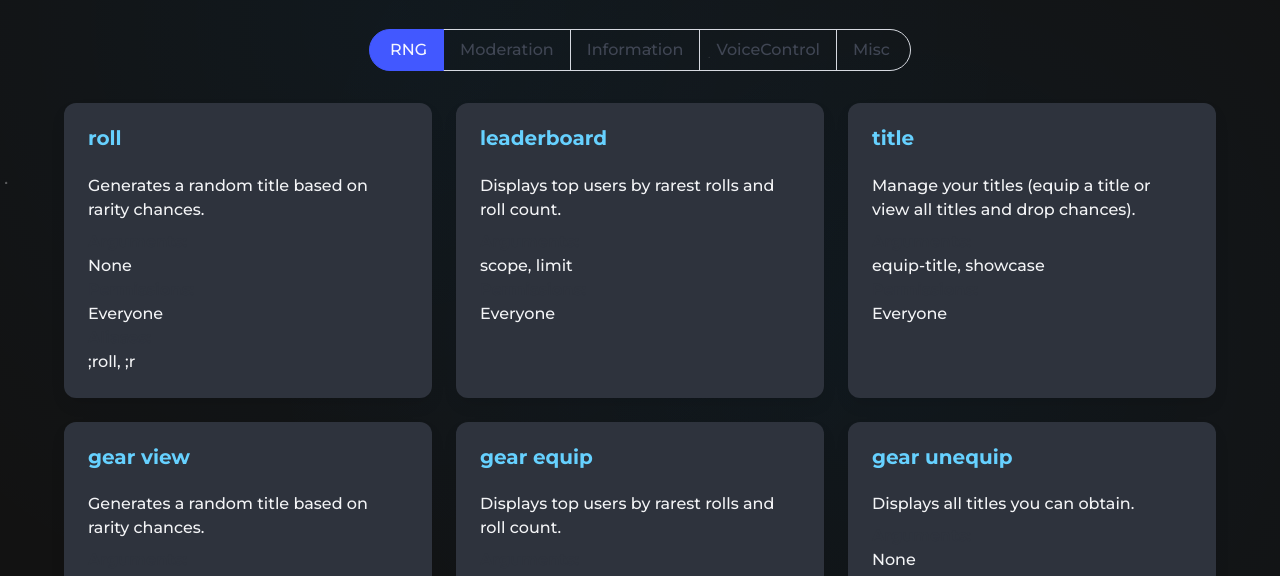
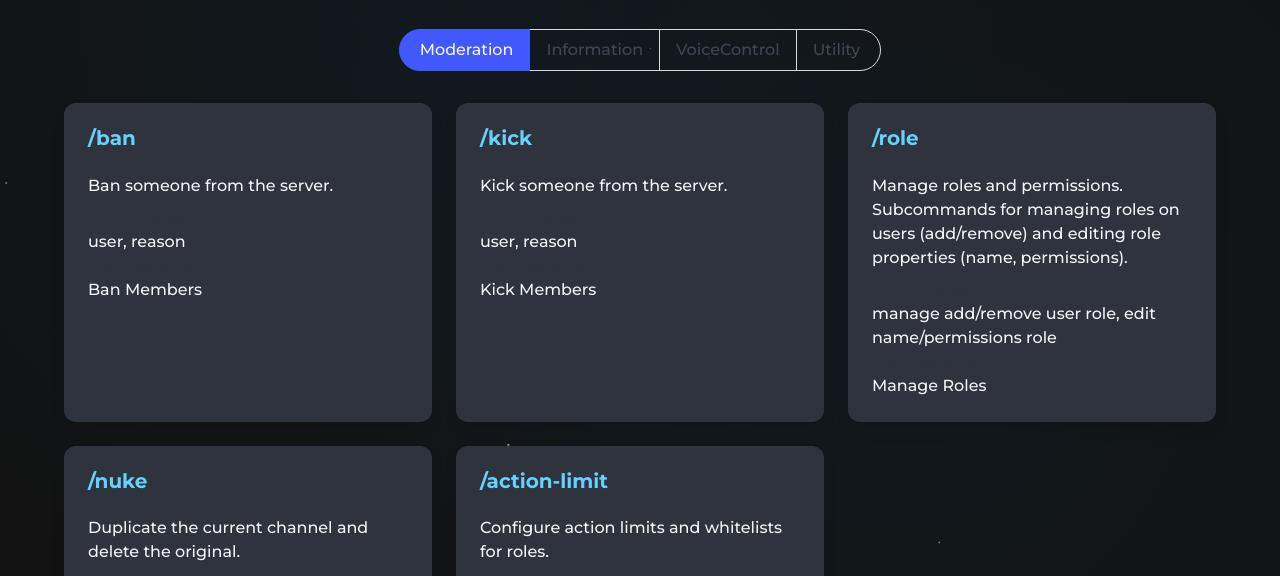
Before and after one commit to pupxrl/need-site, a plain HTML site: page index.html in a window 1280 px wide. Both pictures are taken after a click on the link "Commands". Shown: the part 219-795 px from the top of the page. Drawn offline with nearby package versions, Linux system fonts and the light colour scheme; a web font is replaced by a local one.

Commit message:
hooh finnallyyy

```diff
--- a/css/style.css
+++ b/css/style.css
@@ -134,31 +134,19 @@ body {
 }
 
 .fade-in {
-  animation: fadeIn 0.3s ease-in-out forwards;
+  animation: fadeIn 0.2s ease-in forwards;
 }
 
 .fade-out {
-  animation: fadeOut 0.2s ease-in-out forwards;
+  animation: fadeOut 0.2s ease-out forwards;
 }
 
 @keyframes fadeIn {
-  from {
-    opacity: 0;
-    transform: translateY(10px);
-  }
-  to {
-    opacity: 1;
-    transform: translateY(0);
-  }
+  from { opacity: 0; transform: translateY(4px); }
+  to { opacity: 1; transform: translateY(0); }
 }
 
 @keyframes fadeOut {
-  from {
-    opacity: 1;
-    transform: translateY(0);
-  }
-  to {
-    opacity: 0;
-    transform: translateY(10px);
-  }
+  from { opacity: 1; transform: translateY(0); }
+  to { opacity: 0; transform: translateY(4px); }
 }
--- a/index.html
+++ b/index.html
@@ -5,14 +5,10 @@
     <meta name="viewport" content="width=device-width, initial-scale=1.0" />
 
     <!-- SEO & Meta -->
-    <meta property="og:title" content="Invite Cash!" />
+    <meta property="og:title" content="Cash is the last bot you'll ever use!" />
     <meta
       name="description"
-      content="Cash: moderation + RPG bot for Discord servers."
-    />
-    <meta
-      property="og:image"
-      content="https://media.discordapp.net/attachments/718993959950614631/1066061458556846100/campfire_cats.gif"
+      content="Cash: moderation + utility bot for Discord servers."
     />
     <meta property="og:url" content="https://pupxrl.github.io/cash-webpage/" />
     <meta property="og:type" content="website" />
@@ -112,7 +108,7 @@
               Cash is Discord’s<br />all-in-one premier app.
             </h2>
             <p id="paragraph2" class="subtitle is-5 has-text-left">
-              Moderation. RNG. Voice Control. Level up your server with
+              Moderation. Vanity. Voice Control. Level up your server with
               powerful, seamless, and customizable commands.
             </p>
             <div class="buttons mt-4">
@@ -189,16 +185,16 @@
           id="categoryNav"
         >
           <ul>
-            <li class="is-active" data-category="rng"><a>RNG</a></li>
-            <li data-category="moderation"><a>Moderation</a></li>
+            <li class="is-active" data-category="moderation">
+              <a>Moderation</a>
+            </li>
             <li data-category="information"><a>Information</a></li>
             <li data-category="voicecontrol"><a>VoiceControl</a></li>
-            <li data-category="misc"><a>Misc</a></li>
+            <li data-category="utility"><a>Utility</a></li>
           </ul>
         </div>
 
         <!-- Command Categories -->
-        <div id="rng" class="command-category columns is-multiline"></div>
         <div
           id="moderation"
           class="command-category columns is-multiline is-hidden"
@@ -212,7 +208,7 @@
           class="command-category columns is-multiline is-hidden"
         ></div>
         <div
-          id="misc"
+          id="utility"
           class="command-category columns is-multiline is-hidden"
         ></div>
       </div>
--- a/scripts/commands.js
+++ b/scripts/commands.js
@@ -1,143 +1,21 @@
 const commandPages = {
-  rng: [
-    {
-      name: "roll",
-      description: "Generates a random title based on rarity chances.",
-      arguments: "None",
-      permissions: "Everyone",
-      aliases: ";roll, ;r",
-    },
-    {
-      name: "leaderboard",
-      description: "Displays top users by rarest rolls and roll count.",
-      arguments: "scope, limit",
-      permissions: "Everyone",
-      aliases: null,
-    },
-    {
-      name: "title",
-      description:
-        "Manage your titles (equip a title or view all titles and drop chances).",
-      arguments: "equip-title, showcase",
-      permissions: "Everyone",
-      aliases: null,
-    },
-    {
-      name: "gear view",
-      description: "Generates a random title based on rarity chances.",
-      arguments: "None",
-      permissions: "Everyone",
-      aliases: null,
-    },
-    {
-      name: "gear equip",
-      description: "Displays top users by rarest rolls and roll count.",
-      arguments: "scope, limit",
-      permissions: "Everyone",
-      aliases: null,
-    },
-    {
-      name: "gear unequip",
-      description: "Displays all titles you can obtain.",
-      arguments: "None",
-      permissions: "Everyone",
-      aliases: null,
-    },
-    {
-      name: "favourite-title",
-      description: "Favourite a title you own.",
-      arguments: "None",
-      permissions: "Everyone",
-      aliases: null,
-    },
-    {
-      name: "unfavourite-title",
-      description: "Unfavourite a title you have favourited.",
-      arguments: "None",
-      permissions: "Everyone",
-      aliases: null,
-    },
-    {
-      name: "collection",
-      description: "View your own or someone else's title collection.",
-      arguments: "user",
-      permissions: "Everyone",
-      aliases: null,
-    },
-    {
-      name: "loadout save",
-      description: "Save your current equipped gear to a slot.",
-      arguments: "None",
-      permissions: "Everyone",
-      aliases: null,
-    },
-    {
-      name: "loadout load",
-      description: "Load a gear slot.",
-      arguments: "None",
-      permissions: "Everyone",
-      aliases: null,
-    },
-    {
-      name: "shop gear",
-      description: "View gear shop.",
-      arguments: "None",
-      permissions: "Everyone",
-      aliases: null,
-    },
-        {
-      name: "shop consumable",
-      description: "View consumable shop.",
-      arguments: "None",
-      permissions: "Everyone",
-      aliases: null,
-    },
-        {
-      name: "shop relic",
-      description: "View relic shop.",
-      arguments: "None",
-      permissions: "Everyone",
-      aliases: null,
-    },
-    {
-      name: "sell title sell_one",
-      description: "Sell a title from your inventory.",
-      arguments: "None",
-      permissions: "Everyone",
-      aliases: null,
-    },
-        {
-      name: "sell title sell_inventory",
-      description: "Sell all titles in your inventory.",
-      arguments: "None",
-      permissions: "Everyone",
-      aliases: null,
-    },
-    {
-      name: "inventory",
-      description: "View your current inventory.",
-      arguments: "None",
-      permissions: "Everyone",
-      aliases: null,
-    },
-  ],
   moderation: [
     {
-      name: "ban",
+      name: "/ban",
       description: "Ban someone from the server.",
       arguments: "user, reason",
       permissions: "Ban Members",
       aliases: null,
     },
     {
-      name: "kick",
+      name: "/kick",
       description: "Kick someone from the server.",
       arguments: "user, reason",
       permissions: "Kick Members",
       aliases: null,
     },
     {
-      name: "role",
+      name: "/role",
       description:
         "Manage roles and permissions. Subcommands for managing roles on users (add/remove) and editing role properties (name, permissions).",
       arguments: "manage add/remove user role, edit name/permissions role",
@@ -145,14 +23,14 @@ const commandPages = {
       aliases: null,
     },
     {
-      name: "nuke",
+      name: "/nuke",
       description: "Duplicate the current channel and delete the original.",
       arguments: "None",
       permissions: "Manage Channels",
       aliases: null,
     },
     {
-      name: "action-limit",
+      name: "/action-limit",
       description: "Configure action limits and whitelists for roles.",
       arguments:
         "enable, disable, set-limit, whitelist-add, whitelist-remove, list-whitelisted-roles, set-log-channel, remove-log-channel",
@@ -217,14 +95,14 @@ const commandPages = {
       description: "Lock the voice channel.",
       arguments: "prefix",
       permissions: "VC Owner",
-      aliases: "",
+      aliases: null,
     },
     {
       name: "unlock",
       description: "Unlock the voice channel.",
       arguments: "prefix",
       permissions: "VC Owner",
-      aliases: "",
+      aliases: null,
     },
     {
       name: "reject",
@@ -234,7 +112,7 @@ const commandPages = {
       aliases: null,
     },
   ],
-  misc: [
+  utility: [
     {
       name: "help",
       description: "Show help information and available commands.",
@@ -243,11 +121,18 @@ const commandPages = {
       aliases: null,
     },
     {
-      name: "welcome-message",
+      name: "/welcome-message",
       description:
         "Manage welcome messages with subcommands to enable (with channel and message) or disable them.",
       arguments: "enable, disable",
       permissions: "Manage Server",
+      aliases: null,
+    },
+    {
+      name: "prefix",
+      description: "View and change the cash's prefix for the current server.",
+      arguments: "view, set",
+      permissions: "Administrator",
       aliases: null,
     },
   ],
@@ -305,23 +190,23 @@ function initTabs() {
 }
 
 document.addEventListener("DOMContentLoaded", () => {
-  renderCommandsToSection("rng", "rng");
   renderCommandsToSection("moderation", "moderation");
   renderCommandsToSection("information", "information");
   renderCommandsToSection("voicecontrol", "voicecontrol");
-  renderCommandsToSection("misc", "misc");
+  renderCommandsToSection("utility", "utility");
 
   sections = document.querySelectorAll(".command-category");
+
   sections.forEach((section) => {
-    if (section.id !== "rng") {
-      section.classList.add("is-hidden");
-    }
+    section.classList.add("is-hidden");
   });
+
+  document.getElementById("moderation").classList.remove("is-hidden");
 
   tabs = document.querySelectorAll("#categoryNav li");
   tabs.forEach((tab) => {
     tab.classList.remove("is-active");
-    if (tab.dataset.category === "rng") {
+    if (tab.dataset.category === "moderation") {
       tab.classList.add("is-active");
     }
   });
--- a/scripts/search.js
+++ b/scripts/search.js
@@ -23,11 +23,21 @@ function renderSearchResults(query) {
     categoryNav.classList.remove("fade-out", "is-hidden");
     categoryNav.classList.add("fade-in");
 
-    renderCommandsToSection("rng", "rng");
+    Object.keys(commandPages).forEach((category) => {
+      renderCommandsToSection(category, category);
+    });
+
+    categories.forEach((section) => {
+      if (section.id === "moderation") {
+        section.classList.remove("is-hidden");
+      } else {
+        section.classList.add("is-hidden");
+      }
+    });
 
     tabs.forEach((t) => t.classList.remove("is-active"));
     document
-      .querySelector("#categoryNav li[data-category='rng']")
+      .querySelector("#categoryNav li[data-category='moderation']")
       .classList.add("is-active");
 
     return;
@@ -50,7 +60,6 @@ function renderSearchResults(query) {
 
   matched.forEach((cmd) => {
     const container = document.getElementById(cmd.category);
-
     if (!container) return;
 
     const card = document.createElement("div");
```
Also changed, not shown: scripts/pageSwitching.js (indentation only).
